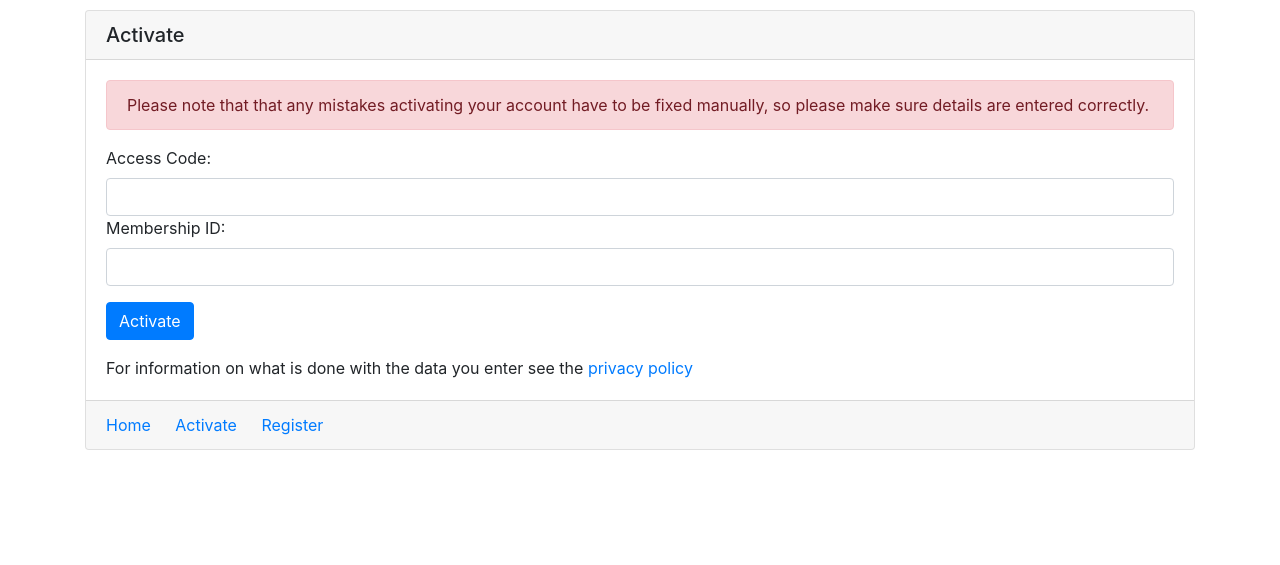
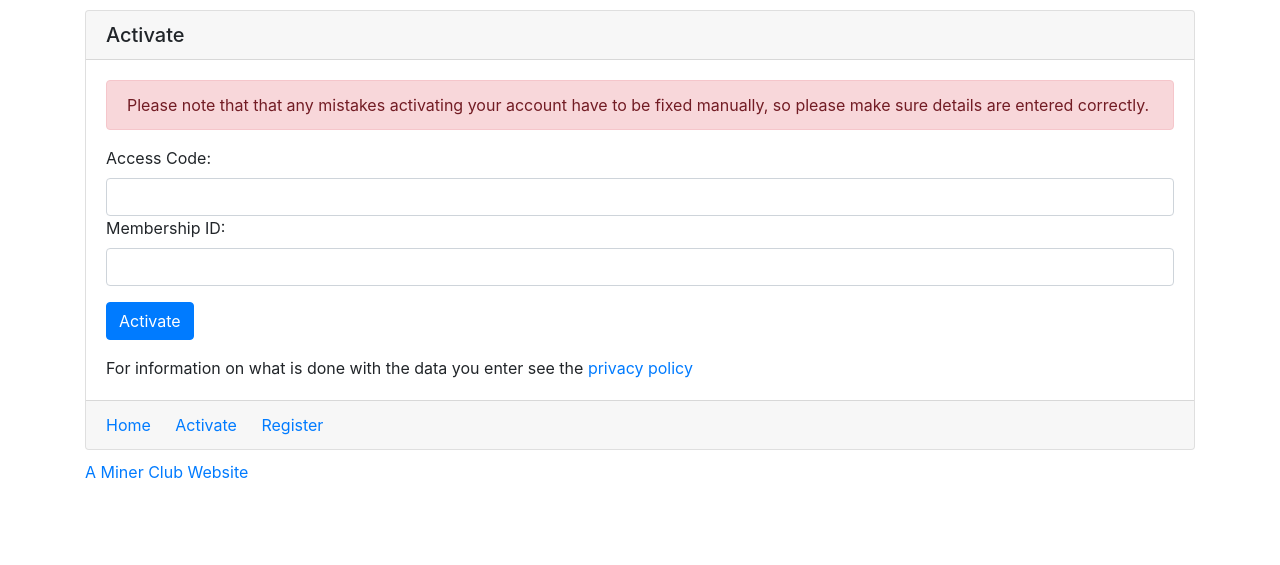
Before and after one commit to 0Hughman0/MinerClub, a Flask app: page /activate in a window 1280 px wide. Shown: the top 565 px of the page. Run offline with Flask 2, Linux system fonts and the light colour scheme; some libraries are stand-ins or nearby versions.

Commit message:
added linkback

```diff
--- a/MinerClub/templates/base.html
+++ b/MinerClub/templates/base.html
@@ -7,7 +7,8 @@
     <meta name="viewport" content="width=device-width, initial-scale=1, shrink-to-fit=no">
 </head>
 <body>
-<div class="container" style="margin-top: 10px">
+<div class="container-fluid">
+    <div class="container" style="margin-top: 10px;margin-bottom: 10px">
         <div class="card">
             <h5 class="card-header">{{ title }}</h5>
             <div class="card-body">
@@ -20,5 +21,7 @@
             </div>
         </div>
     </div>
+<div class="container"><a href="https://github.com/0Hughman0/MinerClub">A Miner Club Website</a></div>
+</div>
 </body>
 </html>
```
Lines whose indentation alone changed are shown as unchanged.
